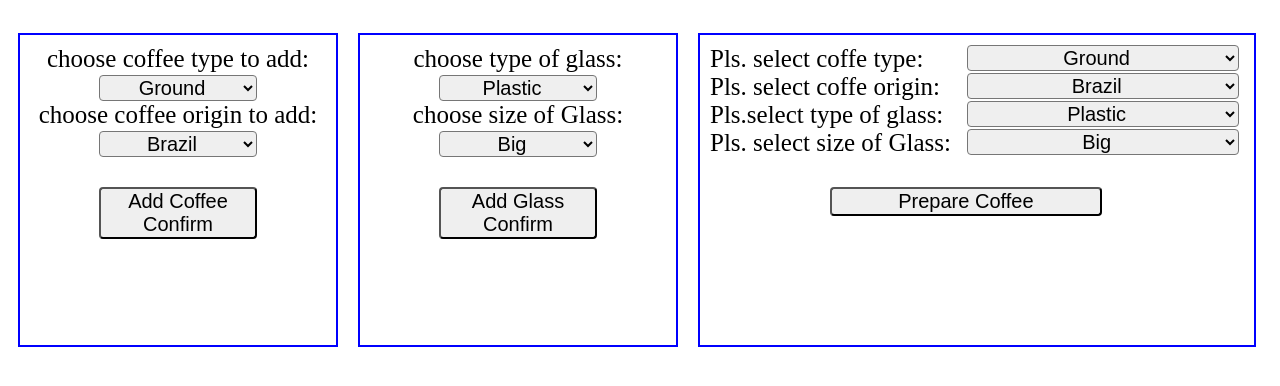
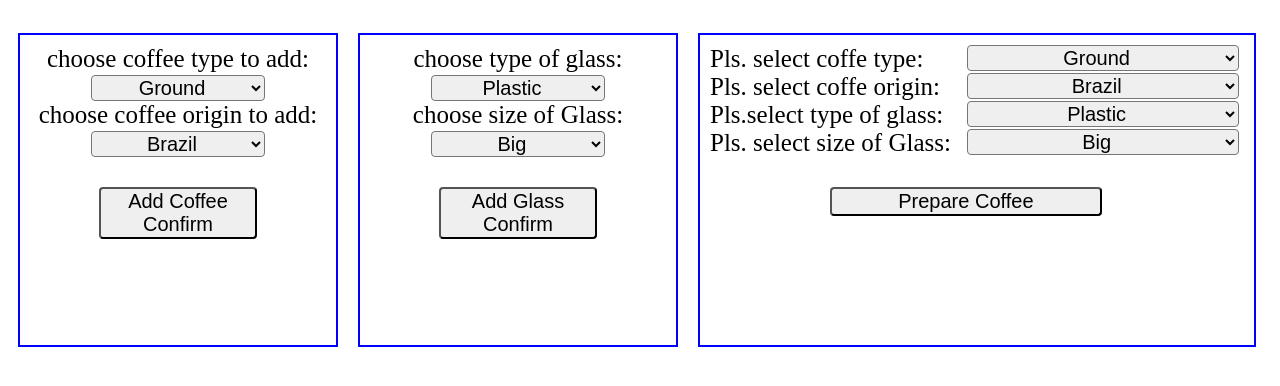
Before and after one commit to AndreyVekselman/CoffeMachineTS, a plain HTML site: page index.html in a window 1280 px wide. Drawn offline with Linux system fonts and the light colour scheme.

Commit message:
update scss

```diff
--- a/mystyle/style.scss
+++ b/mystyle/style.scss
@@ -12,7 +12,7 @@ $fontSize: 25px;
   padding-top: 10px;
 
   select {
-    width: 50%;
+    width: 55%;
     font-size: ($fontSize)-5px;
     border-radius: 4px;
     text-align: center;
```
Also changed, not shown: mystyle/style.css.
